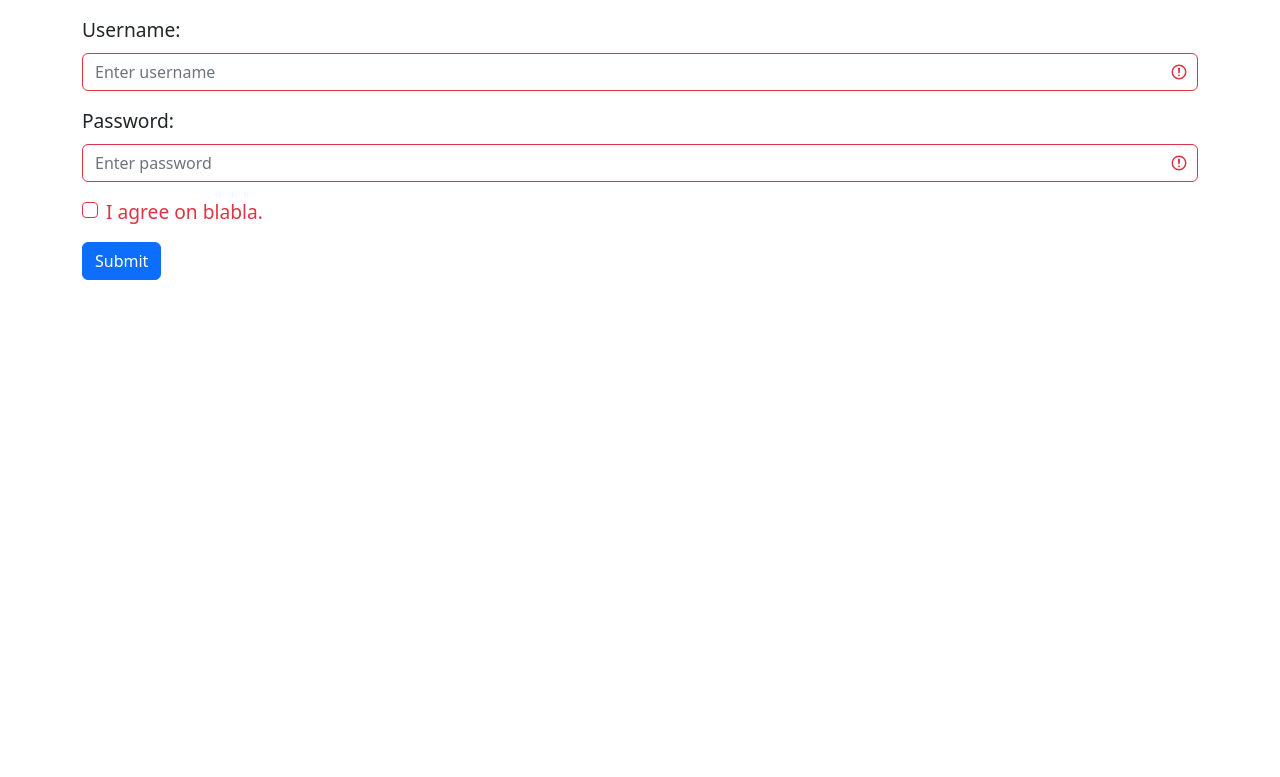
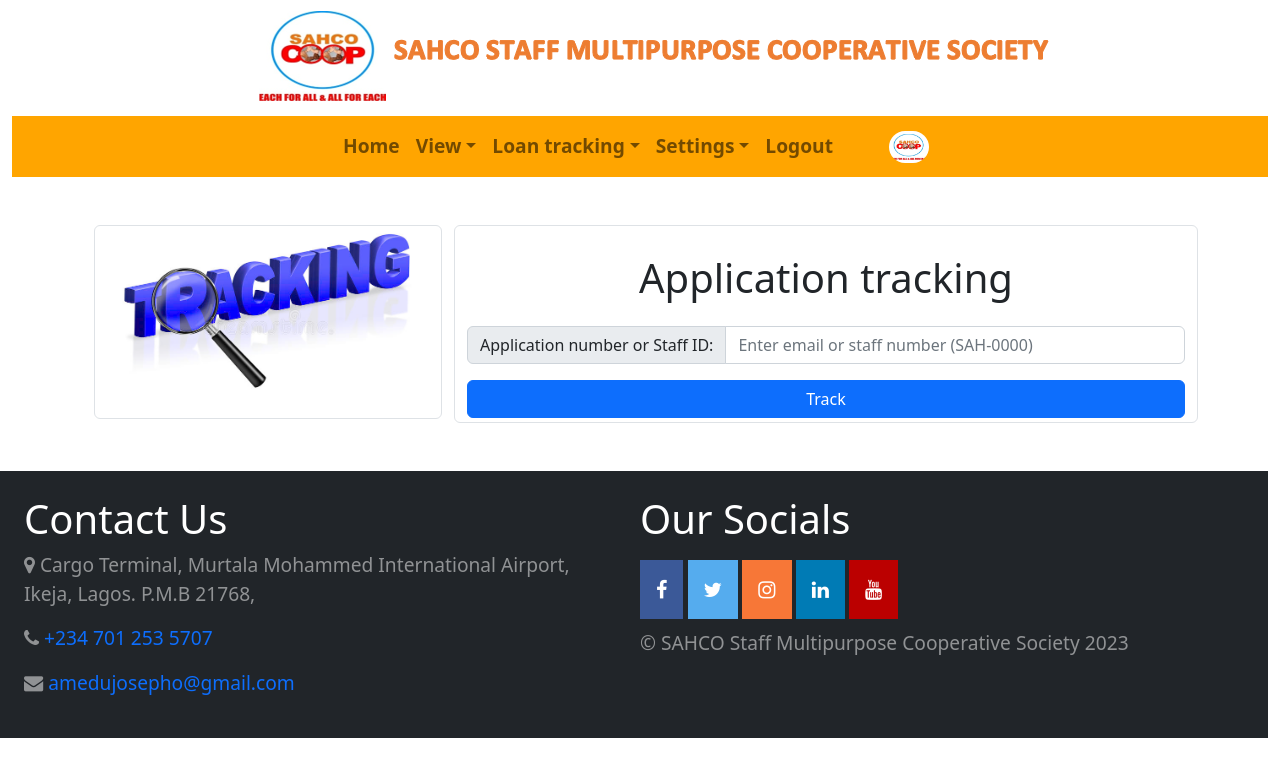
Before and after one commit to Hershewajue/sahcoop, a PHP site: page /dashboard.php in a window 1280 px wide. Shown: the top 777 px of the page. Run offline with PHP 8.4, Linux system fonts and the light colour scheme; some libraries are stand-ins or nearby versions.

Commit message:
Profile fix

```diff
--- a/dashboard.php
+++ b/dashboard.php
@@ -1,38 +1,16 @@
 <?php
-$servername = "localhost";
-$username = "root";
-$password = "";
-$db = "sahcoop";
 
-// Create connection
-$conn = new mysqli($servername, $username, $password, $db);
-// Check connection
-if ($conn->connect_error) {
-    die("Connection failed: " . $conn->connect_error);
-}
 
-if (isset($_POST['submit2'])) {
-    $uname = $_POST['uname'];
-    $pswd = $_POST['pswd'];
-    $remb = $_POST['remb'];
 
-    $sql = "INSERT INTO table1 (uname, pswd, remb) VALUES ($uname, $pswd, $remb)";
-
-    if ($conn->query($sql) === TRUE) {
-        echo "New record created successfully";
-    } else {
-        echo "Error: " . $sql . "<br>" . $conn->error;
-    }
-}
-$conn->close();
 ?>
 
+<!DOCTYPE html>
 <html>
 
 <head>
     <meta charset='utf-8'>
     <meta http-equiv='X-UA-Compatible' content='IE=edge'>
-    <title>Sahco Cooperative :: Home</title>
+    <title>Sahco Cooperative :: Membership Tracking</title>
     <meta name='viewport' content='width=device-width, initial-scale=1'>
     <link rel='stylesheet' type='text/css' media='screen' href='css/main.css'>
     <link rel="icon" type="image/x-icon" href="img/sahco coop logo.png">
@@ -45,23 +23,123 @@
 </head>
 
 <body>
-    <div class="container">
-        <form method="post" action="dashboard.php" class="was-validated">
-            <div class="mb-3 mt-3">
-                <label for="uname" class="form-label">Username:</label>
-                <input type="text" class="form-control" id="uname" placeholder="Enter username" name="uname" required>
-            </div>
-            <div class="mb-3">
-                <label for="pwd" class="form-label">Password:</label>
-                <input type="password" class="form-control" id="pwd" placeholder="Enter password" name="pswd" required>
-            </div>
-            <div class="form-check mb-3">
-                <input class="form-check-input" type="checkbox" id="myCheck" name="remb" value="t" required>
-                <label class="form-check-label" for="myCheck">I agree on blabla.</label>
-            </div>
-            <button type="submit" name="submit2" class="btn btn-primary">Submit</button>
-        </form>
+    <div class="container-fluid">
+        <a href="index.php"><img src="img/coop logo.png" class="mx-auto d-block rounded img-fluid" alt="Coop logo"></a>
+        <nav class="navbar navbar-expand-sm navbar-light justify-content-center" style="background-color: orange;">
+            <ul class="navbar-nav text-white ">
+                <li class="nav-item">
+                </li>
+                <li class="nav-item">
+                    <a class="nav-link" href="index.php">Home</a>
+                </li>
+                <li class="nav-item dropdown">
+                    <a class="nav-link dropdown-toggle" href="#" role="button" data-bs-toggle="dropdown">View</a>
+                    <ul class="dropdown-menu">
+                        <li><a class="dropdown-item" href="#">Link</a></li>
+                        <li><a class="dropdown-item" href="#">Another link</a></li>
+                        <li><a class="dropdown-item" href="#">A third link</a></li>
+                    </ul>
+                </li>
+                <li class="nav-item dropdown">
+                    <a class="nav-link dropdown-toggle" href="#" role="button" data-bs-toggle="dropdown">Loan tracking</a>
+                    <ul class="dropdown-menu">
+                        <li><a class="dropdown-item" href="#">Link</a></li>
+                        <li><a class="dropdown-item" href="#">Another link</a></li>
+                        <li><a class="dropdown-item" href="#">A third link</a></li>
+                    </ul>
+                </li>
+                <li class="nav-item dropdown">
+                    <a class="nav-link dropdown-toggle" href="#" role="button" data-bs-toggle="dropdown">Settings</a>
+                    <ul class="dropdown-menu">
+                        <li><a class="dropdown-item" href="#">Link</a></li>
+                        <li><a class="dropdown-item" href="#">Another link</a></li>
+                        <li><a class="dropdown-item" href="#">A third link</a></li>
+                    </ul>
+                </li>
+                <li class="nav-item">
+                    <a class="nav-link" href="login.php">Logout</a>
+                </li>
+            </ul>
+            <a class="navbar-brand ms-5" href="index.php">
+                <img src="img/sahco coop logo.png" alt="Avatar Logo" style="width:40px;" class="rounded-pill">
+            </a>
+        </nav>
     </div>
+    <div class="container mt-5 text-center row justify-content-center mx-auto">
+        <div class="col-sm-4 ">
+            <img class="img-thumbnail" width="400" height="400" src="img/tracking.jpg" alt="Sahco Logo">
+        </div>
+        <div class="col-sm-8 img-thumbnail">
+            <form method="post" action="tracking.php" class="needs-validated mx-auto">
+                <h1 class="display-6 mt-4 mb-4">Application tracking</h1>
+                <div class="input-group mb-3 mt-3">
+                    <span class="input-group-text">Application number or Staff ID:</span>
+                    <input type="text" class="form-control" id="user"
+                        placeholder="Enter email or staff number (SAH-0000)" name="user" required>
+                </div>
+                <button type="submit" id="track" name="track" class="btn btn-primary col-sm-12">Track</button>
+            </form>
+        </div>
+    </div>
+    <div class="container-fluid mt-5 p-4 bg-dark text-white row">
+        <div class="col-sm-6">
+            <h3 class="display-6">Contact Us</h3>
+            <p class="text-white-50"><i class="fa fa-map-marker"></i> Cargo Terminal, Murtala Mohammed International
+                Airport,<br> Ikeja, Lagos. P.M.B 21768,</p>
+            <p class="text-white-50"><i class="fa fa-phone"></i><a style="text-decoration: none;"
+                    href="tel:+234 701 253 5707"> +234 701 253 5707</a></p>
+            <p class="text-white-50"><i class="fa fa-envelope"></i><a style="text-decoration: none;"
+                    href="mailto:amedujosepho@gmail.com"> amedujosepho@gmail.com</a></p>
+        </div>
+        <div class="col-sm-6 icon-bar">
+            <h3 class="display-6">Our Socials</h3><br>
+            <a href="#" target="_blank" class="facebook"><i class="fa fa-facebook"></i></a>
+            <a href="#" target="_blank" class="twitter"><i class="fa fa-twitter"></i></a>
+            <a href="#" target="_blank" class="instagram"><i class="fa fa-instagram"></i></a>
+            <a href="#" target="_blank" class="linkedin"><i class="fa fa-linkedin"></i></a>
+            <a href="#" target="_blank" class="youtube"><i class="fa fa-youtube"></i></a>
+            <p class="text-white-50 mt-4">&copy; SAHCO Staff Multipurpose Cooperative Society 2023</p>
+        </div>
+    </div>
+    <script src="https://ajax.googleapis.com/ajax/libs/jquery/3.6.3/jquery.min.js"></script>
+    <script src="https://cdn.jsdelivr.net/npm/sweetalert2@11"></script>
+    <!--
+    <script type="text/javascript">
+        $(function () {
+            $('#track').click(function () {
+
+                var valid = this.form.checkValidity();
+                if (valid) {
+                    //e.preventDefault();
+                    //alert("true");
+                    swal.fire({
+                'title': 'Hello User!',
+                'text': 'Record was submitted successfully!',
+                'type': 'success'
+            })
+                } else {
+                    //alert("false");
+                    swal.fire({
+                'title': 'Hello User!',
+                'text': 'There was some errors submitting your data',
+                'type': 'success'
+            })
+                }
+
+                var fname = $('#fname').val();
+                var lname = $('#fname').val();
+
+
+            })
+            swal.fire({
+                'title': 'Hello User!',
+                'text': 'Welcome to the our Application Tracking page',
+                'type': 'success'
+
+            })
+        });
+    </script>
+    -->
 </body>
 
 </html>
```
Also changed, not shown: ramp1.jpg (deleted).
